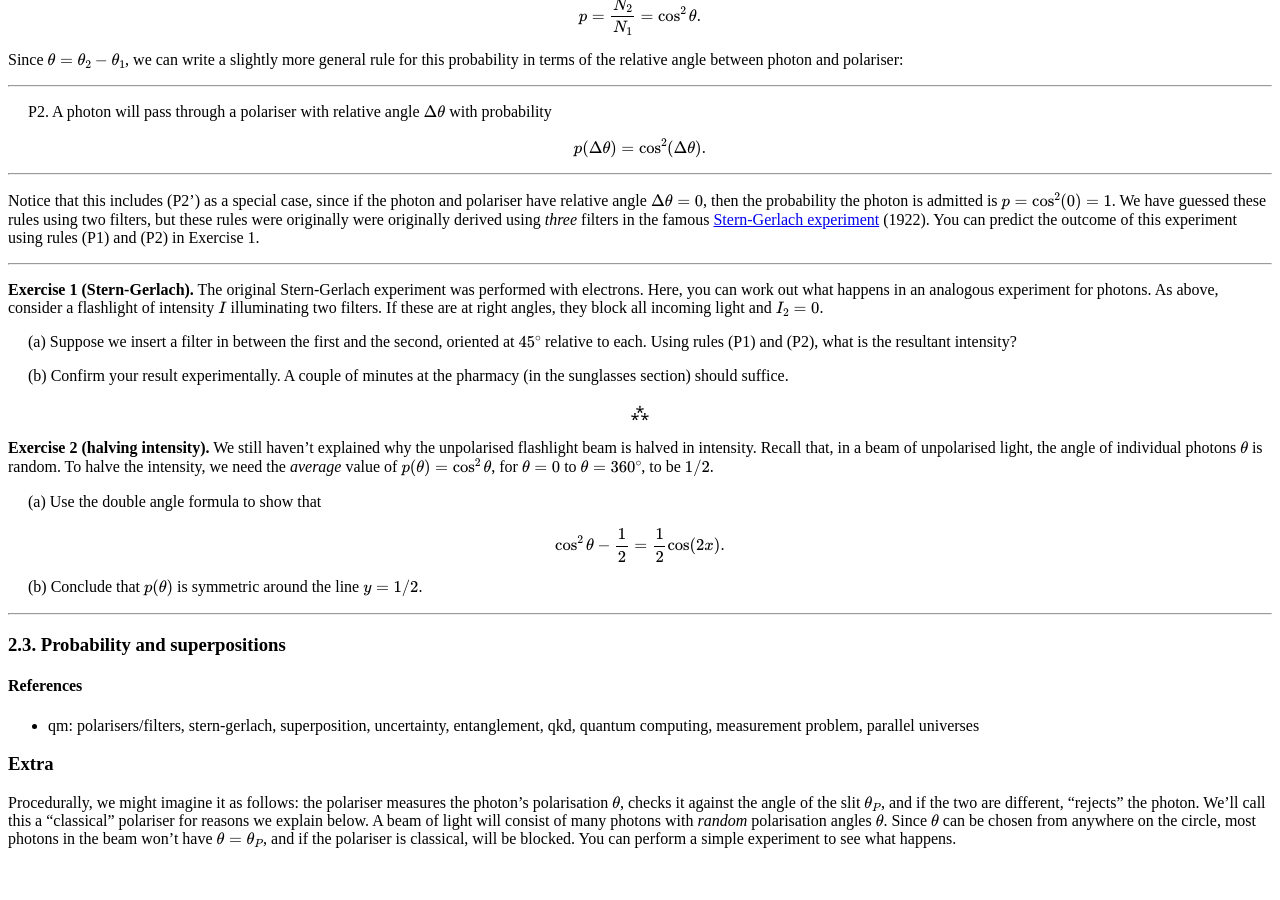
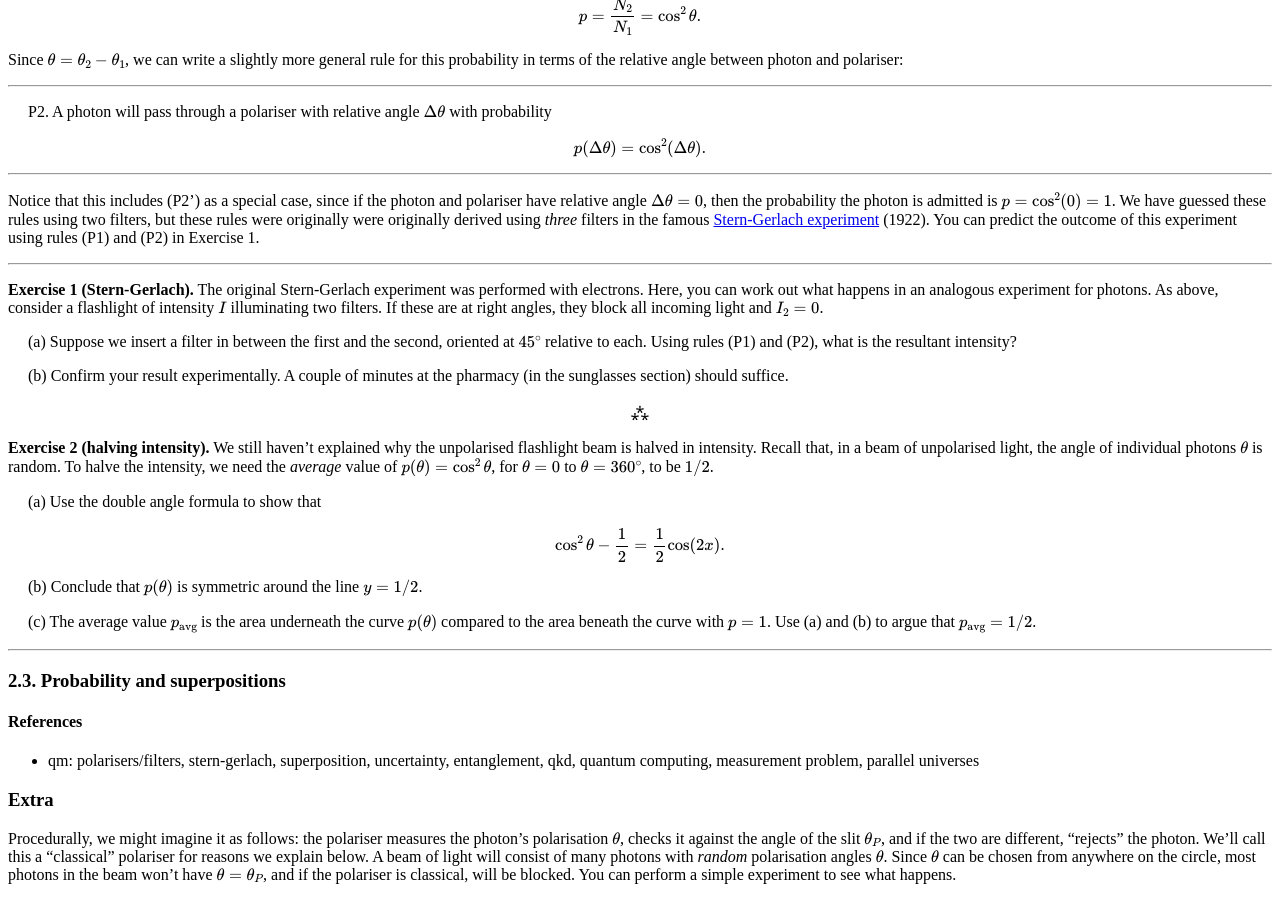
Before and after one commit to hapax/hapax.github.io, a Jekyll site: the page built from assets/simple-qm.md, in a window 1280 px wide and 900 px high, scrolled down 1931 px. Built offline with Jekyll 4.4.1, drawn with Linux system fonts in a browser that asks for light colours; our own code applies the rules of GitHub Pages for plain Markdown files; formulas are drawn with MathJax 3; a script that is not in the unit is left out; before the commit the page ends 2795 px from its top, so only the background shows below that.

Commit message:
Update simple-qm.md

```diff
--- a/assets/simple-qm.md
+++ b/assets/simple-qm.md
@@ -234,6 +234,12 @@ $$
 (b) Conclude that $p(\theta)$ is symmetric around the line $y =1/2$.
 </span>
 
+<span style="padding-left: 20px; display:block">
+(c) The average value $p_{\text{avg}}$ is the area underneath the
+curve $p(\theta)$ compared to the area beneath the curve with $p = 1$.
+Use (a) and (b) to argue that $p_{\text{avg}} = 1/2$.
+</span>
+
 ---
 
 ### 2.3. Probability and superpositions <a id="sec-2-3" name="sec-2-3"></a>
```
